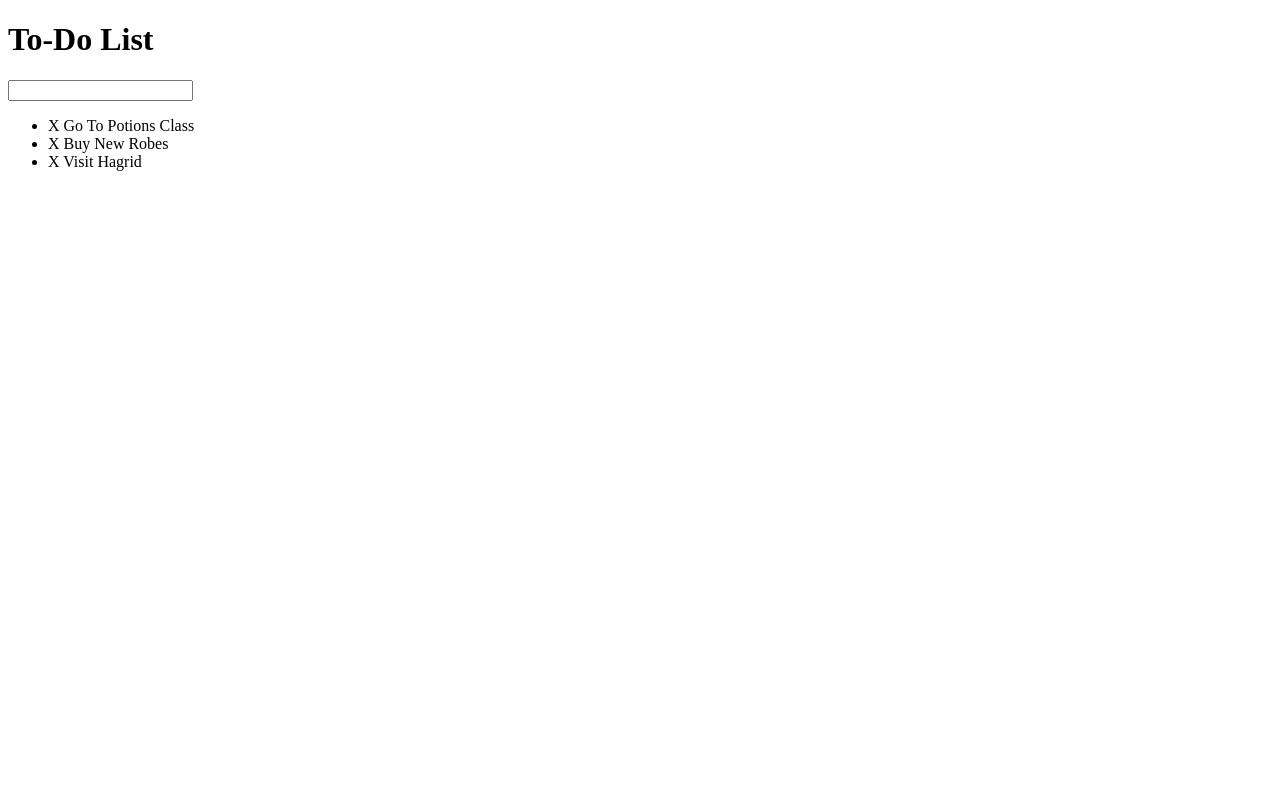
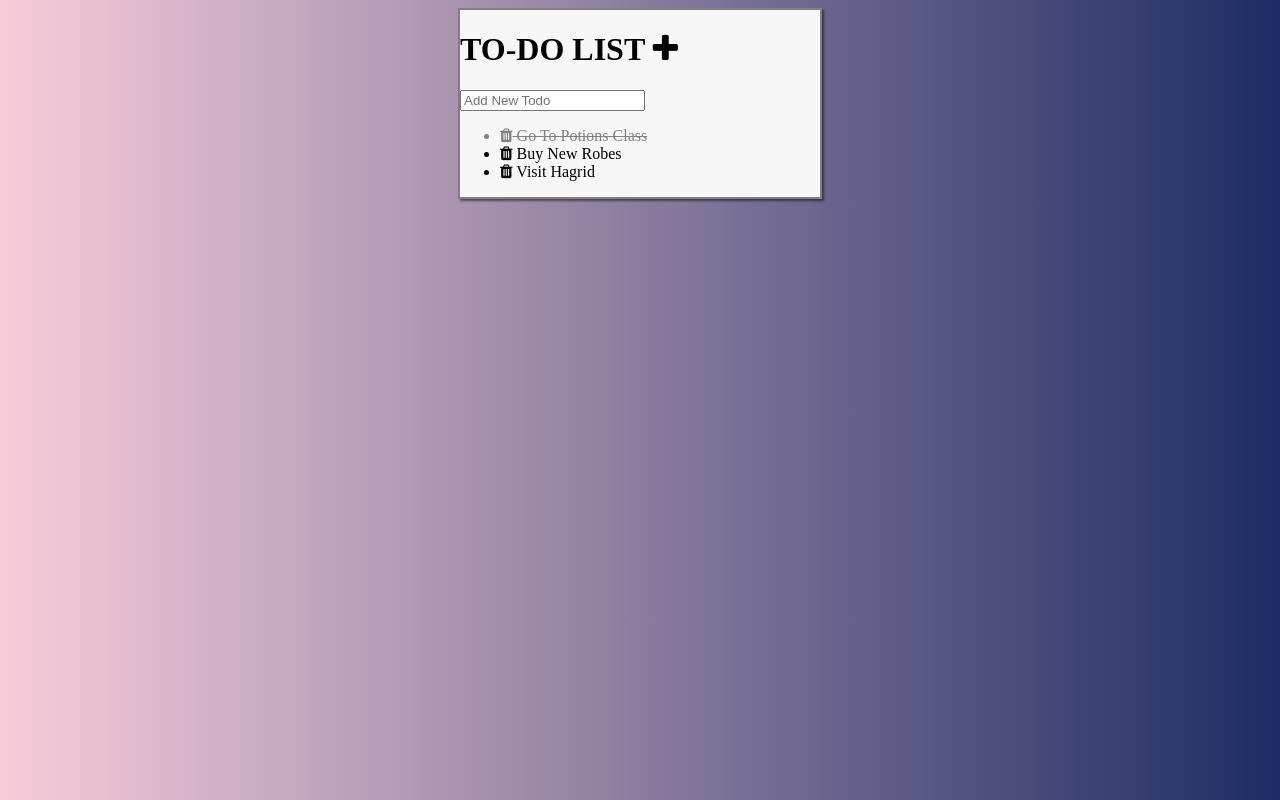
Before and after one commit to tieubaovi0217/todo-list-projects, a plain HTML site: page index.html in a window 1280 px wide. Drawn offline with Linux system fonts and the light colour scheme.

Commit message:
Update basic layout

```diff
--- a/assets/css/styles.css
+++ b/assets/css/styles.css
@@ -0,0 +1,22 @@
+body {
+    background: #1D2B64;  /* fallback for old browsers */
+    background: -webkit-linear-gradient(to right, #F8CDDA, #1D2B64);  /* Chrome 10-25, Safari 5.1-6 */
+    background: linear-gradient(to right, #F8CDDA, #1D2B64); /* W3C, IE 10+/ Edge, Firefox 16+, Chrome 26+, Opera 12+, Safari 7+ */
+}
+
+h1 {
+    text-transform: uppercase;
+}
+
+#container {
+    background: #f7f7f7;
+    width: 360px;
+    margin: 0 auto;
+    border: 2px solid gray;
+    box-shadow: 2px 2px 2px rgba(0,0,0,0.5);
+}
+
+.completed {
+    color: gray;
+    text-decoration: line-through;
+}
--- a/index.html
+++ b/index.html
@@ -5,19 +5,19 @@
     <meta name="viewport" content="width=device-width, initial-scale=1.0">
     <title>Simple Todo List Project</title>
     <script type="text/javascript" src="assets/js/lib/jquery-3.4.1.min.js"></script>
+    <link rel="stylesheet" href="https://stackpath.bootstrapcdn.com/font-awesome/4.7.0/css/font-awesome.min.css">
     <link rel="stylesheet" href="assets/css/styles.css">
 <body>
     <div id="container">
-        <h1>To-Do List</h1>
-        <input type="text">
+        <h1>To-Do List <i class="fa fa-plus"></i></h1>
+        <input type="text" placeholder="Add New Todo">
 
         <ul>
-            <li><span>X</span> Go To Potions Class</li>
-            <li><span>X</span> Buy New Robes</li>
-            <li><span>X</span> Visit Hagrid</li>
+            <li class="completed"><span><i class="fa fa-trash"></i></span> Go To Potions Class</li>
+            <li><span><i class="fa fa-trash"></i></span> Buy New Robes</li>
+            <li><span><i class="fa fa-trash"></i></span> Visit Hagrid</li>
         </ul>
     </div>
-
     <script src="assets/js/todos.js"></script>
 </body>
 </html>
```
